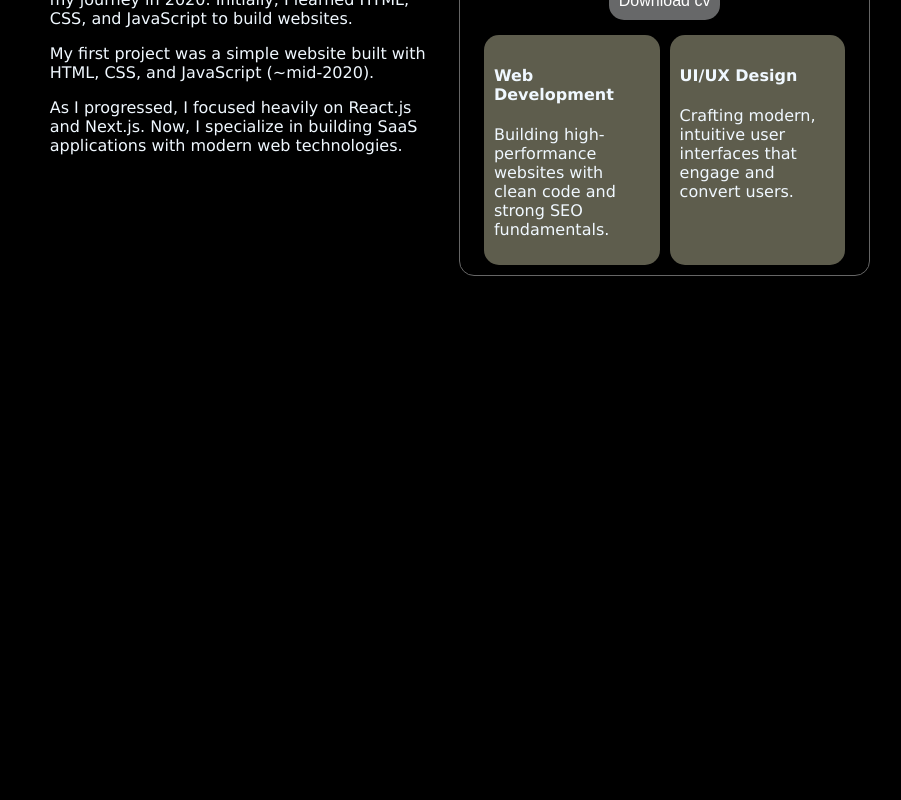
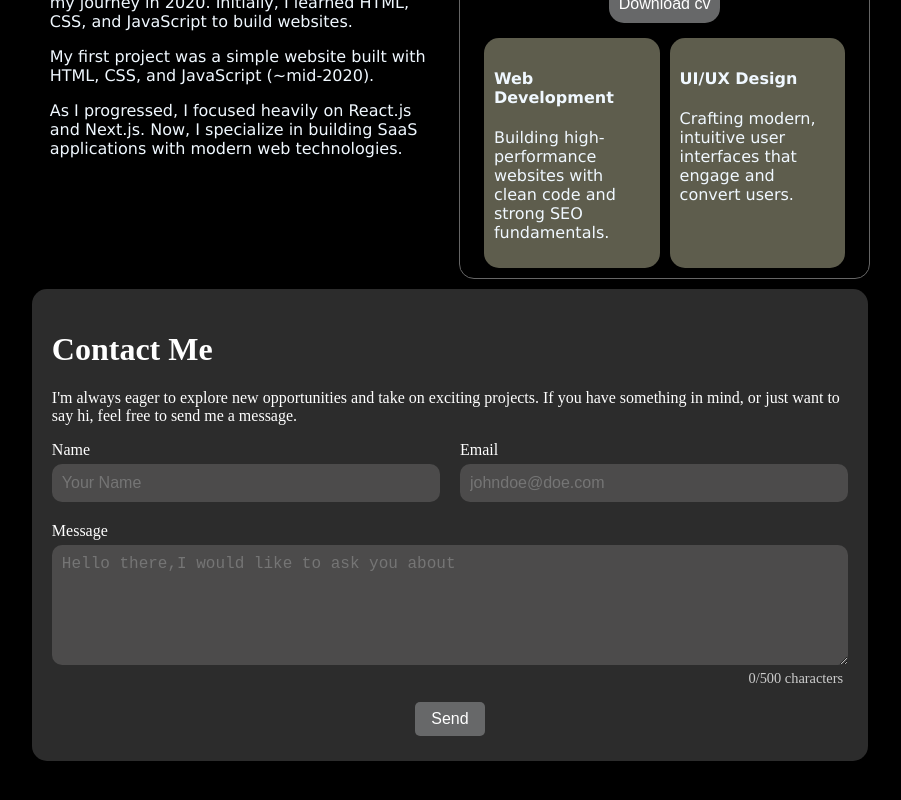
Before and after one commit to abhishekkatiyar12/abhishek-Portfolio, a React (Vite) app: page / in a window 1280 px wide. Shown: the part 678-1478 px from the top of the page, without its empty margins (190-1091 px from the left). Before the commit the page ends 992 px from the top, so only its background shows below. Built offline with nearby package versions, Linux system fonts and the light colour scheme.

Commit message:
contact page

```diff
--- a/src/App.jsx
+++ b/src/App.jsx
@@ -1,4 +1,5 @@
 import AboutMe from "./AboutMe"
+import ContactMe from "./ContactMe"
 import Container from "./Container"
 import Navbar from "./Navbar"
 
@@ -7,6 +8,7 @@ function App() {
      <Container>
       <Navbar/>
       <AboutMe/>
+      <ContactMe/>
       </Container>
 
   )
--- /dev/null
+++ b/src/ContactMe.jsx
@@ -0,0 +1,58 @@
+import React, { useState } from "react";
+import styles from "./ContactMe.module.css";
+
+function ContactMe() {
+  const [message, setMessage] = useState("");
+
+  return (
+    <>
+    <div className={styles.ContactMe}>
+      <h1>Contact Me</h1>
+      <p>
+        I'm always eager to explore new opportunities and take on exciting projects.
+        If you have something in mind, or just want to say hi, feel free to send me a message.
+      </p>
+      <form>
+        <div className={styles.outer}>
+          <div className={styles.upper}>
+            <div className={styles.upperLeft}>
+              <label htmlFor="name">Name</label>
+              <input id="name" placeholder="Your Name"  required/>
+            </div>
+            <div className={styles.upperRight}>
+              <label htmlFor="email">Email</label>
+              <input id="email" type="email" placeholder="johndoe@doe.com" required/>
+            </div>
+          </div>
+
+          <div className={styles.lower}>
+            <label htmlFor="message">Message</label>
+            <textarea
+              id="message"
+              placeholder="Hello there,I would like to ask you about"
+              value={message}
+              onChange={(e) => setMessage(e.target.value)}
+              maxLength={500} required
+            />
+            <div className={styles.charCount}>
+              {message.length}/500 characters
+            </div>
+          </div>
+        </div>
+
+        <div className={styles.buttonContainer}>
+          <button type="submit">Send</button>
+        </div>
+      </form>
+    </div>
+    <div>
+  <p>or Connect with me on</p>
+  <div>
+
+  </div>
+    </div>
+    </>
+  );
+}
+
+export default ContactMe;
--- /dev/null
+++ b/src/ContactMe.module.css
@@ -0,0 +1,91 @@
+.ContactMe {
+  padding: 20px;
+  color: #ffffff;
+  font-family: cursive;
+  background-color: #2c2c2c;
+  border-radius: 15px;
+  width: 90%;
+  margin: auto;
+  box-shadow: 0 4px 10px rgba(0, 0, 0, 0.3);
+}
+
+.outer {
+  display: flex;
+  flex-direction: column;
+  gap: 20px;
+}
+
+.upper {
+  display: flex;
+  gap: 20px;
+}
+
+.upperLeft,
+.upperRight {
+  flex: 1;
+  display: flex;
+  flex-direction: column;
+}
+
+.lower {
+  display: flex;
+  flex-direction: column;
+}
+
+input,
+textarea {
+  border-radius: 10px;
+  background-color: rgb(76, 75, 75);
+  color: white;
+  font-size: 1rem;
+  padding: 10px;
+  border: none;
+  margin-top: 5px;
+}
+
+textarea {
+  resize: vertical;
+  min-height: 100px;
+}
+
+/* ✅ Character count display below textarea */
+.charCount {
+  text-align: right;
+  font-size: 0.9rem;
+  color: #ccc;
+  margin-top: 5px;
+  margin-right: 5px;
+}
+
+.buttonContainer {
+  display: flex;
+  justify-content: center;
+  margin-top: 10px;
+}
+
+button {
+  padding: 10px 20px;
+  background-color: #5e5d4d;
+  color: white;
+  border: none;
+  border-radius: 10px;
+  cursor: pointer;
+  font-size: 1rem;
+}
+
+button:hover {
+  background-color: #77755f;
+}
+
+@media (max-width: 768px) {
+  .upper {
+    flex-direction: column;
+  }
+
+  .upperLeft,
+  .upperRight,
+  input,
+  textarea {
+    width: 100%;
+  }
+}
```
